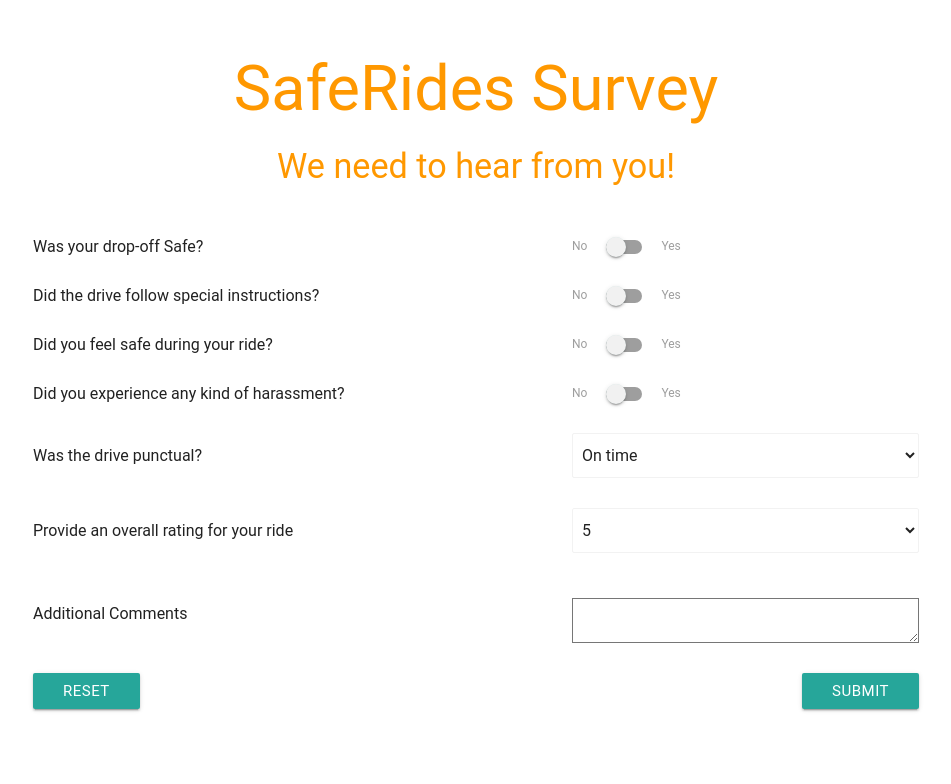
After one commit to agerista/SafeRides, a Flask app: template templates/Survey.htm in a window 1280 px wide. The commit adds this page. Shown: the top 784 px of the page, without its empty margins (164-1115 px from the left). Run offline with Flask 2, Linux system fonts and the light colour scheme; the template is opened without the code that fills it, so the values that code supplies are empty; some libraries are stand-ins or nearby versions; some web fonts are replaced.

Commit message:
Add files via upload

```diff
--- /dev/null
+++ b/templates/Survey.htm
@@ -0,0 +1,90 @@
+<html>
+<head>
+<title>Welcome to SafeRides!</title>
+<!-- Compiled and minified CSS -->
+<link rel="stylesheet" href="https://cdnjs.cloudflare.com/ajax/libs/materialize/0.99.0/css/materialize.min.css">
+
+<!-- Compiled and minified JavaScript -->
+<script src="https://cdnjs.cloudflare.com/ajax/libs/materialize/0.99.0/js/materialize.min.js"></script>
+
+</head>
+<body>
+<div class="container">
+
+<br>
+<h1 class="header center orange-text">SafeRides Survey</h1>
+
+<h4 class="header center orange-text">We need to hear from you!</h4>
+<br>
+<form action="PostSurvey.py" method="POST">
+<table>
+<tr><td>Was your drop-off Safe?</td><td>
+  <div class="switch">
+    <label>
+      No
+      <input type="checkbox">
+      <span class="lever"></span>
+      Yes
+    </label>
+  </div>
+</td></tr>
+<tr><td>Did the drive follow special instructions?</td><td>
+<div class="switch">
+    <label>
+      No
+      <input type="checkbox">
+      <span class="lever"></span>
+      Yes
+    </label>
+  </div></td></tr>
+<tr><td>Did you feel safe during your ride?</td><td><div class="switch">
+    <label>
+      No
+      <input type="checkbox">
+      <span class="lever"></span>
+      Yes
+    </label>
+  </div></td></tr>
+<tr><td>Did you experience any kind of harassment?</td><td><div class="switch">
+    <label>
+      No
+      <input type="checkbox">
+      <span class="lever"></span>
+      Yes
+    </label>
+  </div></td></tr>
+<tr><td>Was the drive punctual?</td><td>
+  <select class="browser-default">
+    <option value="1" selected>On time</option>
+      <option value="2">Before time</option>
+      <option value="3">After time</option>
+  </select>
+  </td></tr>
+<tr><td>Provide an overall rating for your ride</td><td>
+    <select class="browser-default">
+<option value="5" selected>5</option>
+      <option value="4">4</option>
+      <option value="3">3</option>
+      <option value="2">2</option>
+      <option value="1">1</option>
+  </select></td></tr>
+  <tr><td>Additional Comments</td><td>
+    <div class="input-field col s6">
+          <textarea id="comments" class="textarea"></textarea>
+        </div></td></tr>
+</table>
+
+<table>
+<col width="1000">
+<tr>
+<td><button class="btn waves-effect waves-light" type="reset">Reset
+  </button></td>
+<td></td>
+<td><button class="btn waves-effect waves-light" type="submit" name="action">Submit
+  </button></td>
+</tr>
+</table>
+</form>
+</div>
+</body>
+</html>
```
Also changed, not shown: templates/FirstPage_Search.htm (+9 -7 lines), templates/Results.htm (added, +82 -0 lines).
